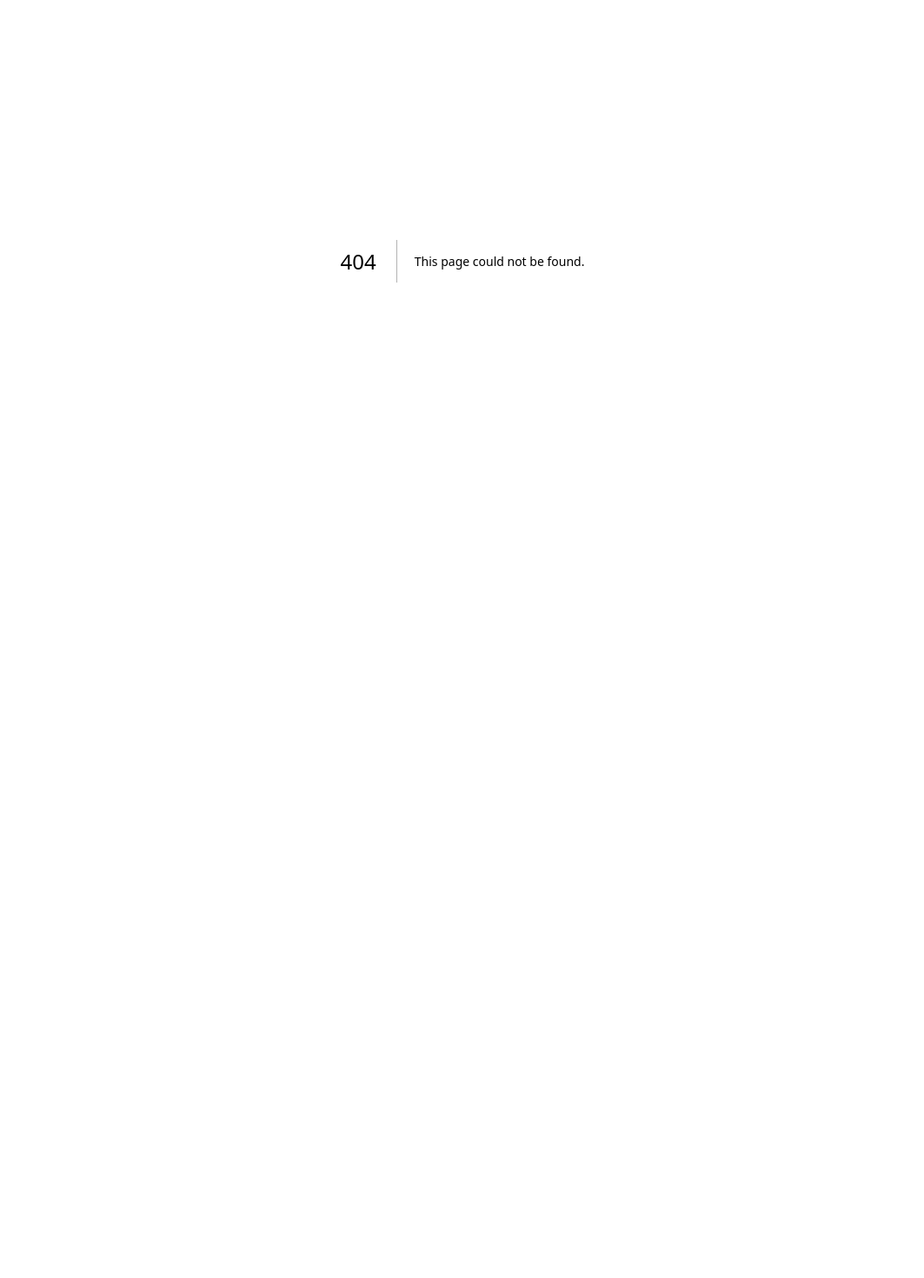
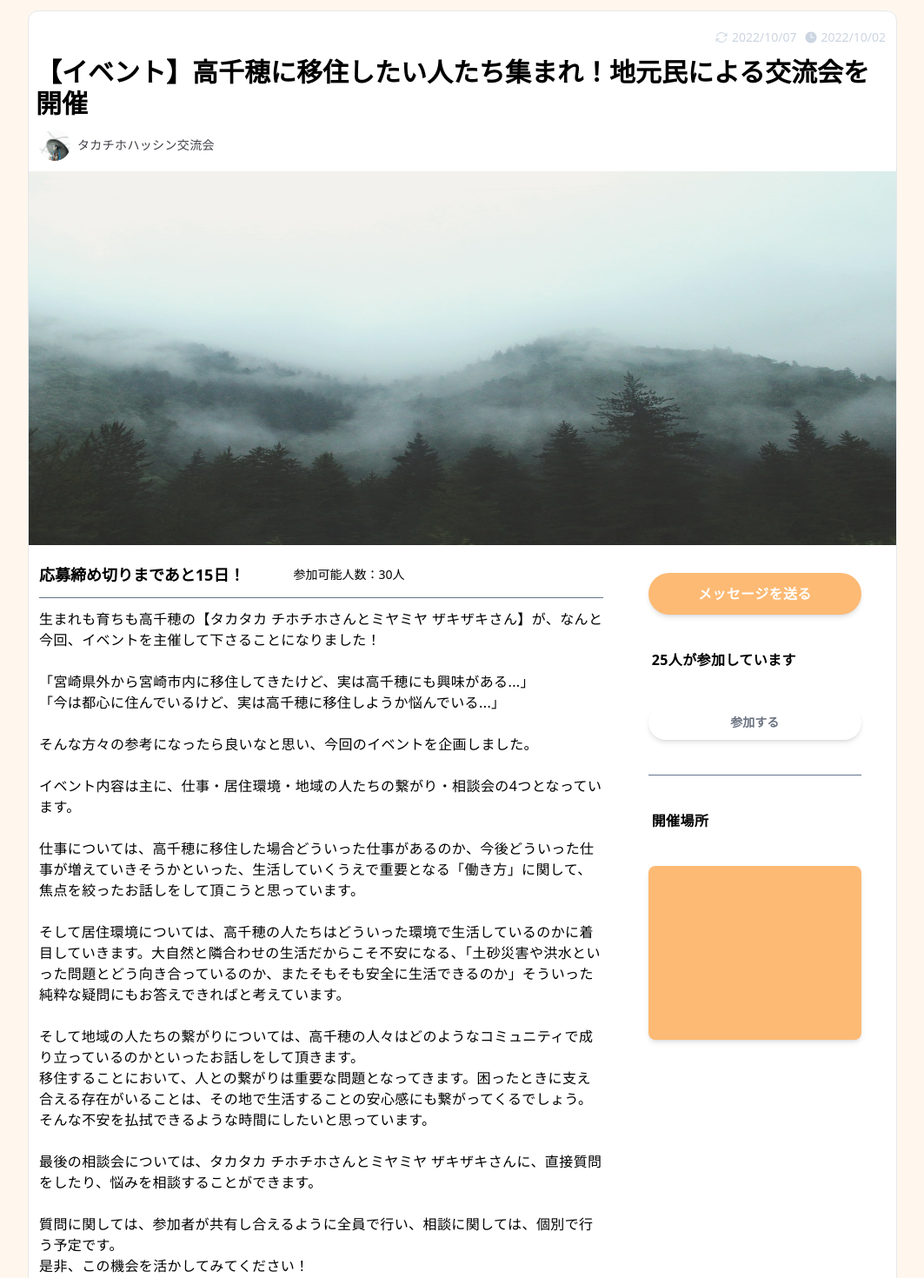
Before and after one commit to Naoki-Yuzu/miyazaki-event-app, a Next.js app: page /post-detail in a window 1280 px wide. Before the commit this address had no page. Shown: the part 100-1570 px from the top of the page at 87% size, without its empty margins (108-1171 px from the left). Before the commit the page ends 800 px from the top, so only its background shows below. Built offline with nearby package versions, Linux system fonts and the light colour scheme.

Commit message:
記事詳細ページの実装

```diff
--- a/components/post.tsx
+++ b/components/post.tsx
@@ -5,14 +5,14 @@ import React from 'react';
 const Post = ({thumbnail, title, userImage} : {thumbnail: string, title: string, userImage: string}) => {
   return (
     <div className="flex flex-col w-[300px] sm:w-[400px] items-center sm:min-h-[300px] bg-white rounded-xl overflow-hidden shadow-lg">
-      <Link href="/login">
+      <Link href="/post-detail">
         <Image src="/post-thumbnail.jpg" alt="thumbnail" height={180} width={400} className="h-[140px] sm:h-[180px] object-cover"/>
         <h1 className=" font-bold text-base sm:text-xl pt-1 px-1 tracking-wider">【暮らし】宮崎出身のカメラマンが自然豊かな西都原での生活を紹介</h1>
       </Link>
       <Link href="/" className="w-full">
         <div className="flex items-center gap-2 mx-1">
           <Image src="/user-image-miyazaki-hinata.jpg" alt="userImage"  className="w-[30px] h-[30px] object-cover rounded-full my-1"  height={30} width={30}/>
-          <p className="text-zinc-700 text-sm sm:text-base tracking-wider">宮崎 ヒナタ</p>
+          <p className="text-zinc-700 text-sm sm:text-base tracking-wide">宮崎 ヒナタ</p>
         </div>
       </Link>
       <p className="text-left w-full text-xs sm:text-sm text-slate-400 px-3 my-1 tracking-wide">6日前</p>
--- a/pages/index.tsx
+++ b/pages/index.tsx
@@ -16,7 +16,7 @@ const Home: NextPageWithLayout = () => {
       <div className="flex min-h-screen items-center py-12 sm:py-0 px-4 sm:px-64 justify-center sm:justify-between flex-wrap gap-12 sm:gap-0">
         {new Array(4).fill(null).map((_, index) => {
           return (
-            <Post thumbnail="dummyString" title="dummyString" userImage="dummyString" />
+            <Post thumbnail="dummyString" title="dummyString" userImage="dummyString" key={index}/>
           );
         })}
       </div>
--- /dev/null
+++ b/pages/post-detail.tsx
@@ -0,0 +1,105 @@
+import Image from 'next/image';
+import Link from 'next/link';
+import React, { ReactElement } from 'react';
+import Layout from '../components/layout';
+import { NextPageWithLayout } from './_app';
+import Button from '../components/button';
+import { ArrowPathIcon, ClockIcon } from '@heroicons/react/24/solid';
+
+const PostDetail: NextPageWithLayout = () => {
+  return (
+    <div className="flex justify-center relative">
+      <div className="my-12 bg-white w-[90%] sm:max-w-[1000px] flex flex-col rounded-xl border pb-7 sm:pb-0">
+        <div className="flex justify-end mt-5 gap-2 mr-3 mb-3">
+          <div className="flex items-center gap-1">
+            <ArrowPathIcon className="h-4 w-4 text-slate-300"/>
+            <p className="text-slate-300 text-xs sm:text-sm">2022/10/07</p>
+          </div>
+          <div className="flex items-center gap-1">
+            <ClockIcon className="h-4 w-4 text-slate-300"/>
+            <p className="text-slate-300 text-xs sm:text-sm">2022/10/02</p>
+          </div>
+        </div>
+        <h1 className="mx-2 text-xl sm:text-3xl font-semibold">【イベント】高千穂に移住したい人たち集まれ！地元民による交流会を開催</h1>
+        <Link href="/" className="w-full">
+          <div className="flex items-center gap-2 m-3">
+            <Image src="/user-image-miyazaki-hinata.jpg" alt="userImage"  className="sm:w-[36px] sm:h-[36px] w-6 h-6 object-cover rounded-full"  height={36} width={36}/>
+            <p className="text-zinc-700 text-xs sm:text-sm tracking-wide ">タカチホハッシン交流会</p>
+          </div>
+        </Link>
+        <Image src="/mountain.jpg" alt="thumnail" height={430} width={1000} className="w-full h-[200px] sm:h-[430px]"/>
+        <div className="flex">
+          <div className="w-full sm:w-[65%] my-5 mx-2 sm:mx-3 flex flex-col gap-3">
+            <div className="flex flex-col sm:flex-row sm:items-center gap-2 sm:gap-0">
+              <p className="text-base sm:text-lg font-bold  sm:mr-14">応募締め切りまであと15日！</p>
+              <p className="text-xs sm:text-sm ml-1 sm:ml-0">参加可能人数：30人</p>
+            </div>
+            <hr className="border-slate-500"/>
+            <p className="leading-loose tracking-wide text-sm sm:text-base">
+              生まれも育ちも高千穂の【タカタカ チホチホさんとミヤミヤ ザキザキさん】が、なんと今回、イベントを主催して下さることになりました！<br />
+              <br />
+              「宮崎県外から宮崎市内に移住してきたけど、実は高千穂にも興味がある...」<br />
+              「今は都心に住んでいるけど、実は高千穂に移住しようか悩んでいる...」<br />
+              <br />
+              そんな方々の参考になったら良いなと思い、今回のイベントを企画しました。<br />
+              <br />
+              イベント内容は主に、仕事・居住環境・地域の人たちの繋がり・相談会の4つとなっています。<br />
+              <br />
+              仕事については、高千穂に移住した場合どういった仕事があるのか、今後どういった仕事が増えていきそうかといった、生活していくうえで重要となる「働き方」に関して、焦点を絞ったお話しをして頂こうと思っています。<br />
+              <br />
+              そして居住環境については、高千穂の人たちはどういった環境で生活しているのかに着目していきます。大自然と隣合わせの生活だからこそ不安になる、「土砂災害や洪水といった問題とどう向き合っているのか、またそもそも安全に生活できるのか」そういった純粋な疑問にもお答えできればと考えています。<br />
+              <br />
+              そして地域の人たちの繋がりについては、高千穂の人々はどのようなコミュニティで成り立っているのかといったお話しをして頂きます。<br />
+              移住することにおいて、人との繋がりは重要な問題となってきます。困ったときに支え合える存在がいることは、その地で生活することの安心感にも繋がってくるでしょう。<br />
+              そんな不安を払拭できるような時間にしたいと思っています。<br />
+              <br />
+              最後の相談会については、タカタカ チホチホさんとミヤミヤ ザキザキさんに、直接質問をしたり、悩みを相談することができます。<br />
+              <br />
+              質問に関しては、参加者が共有し合えるように全員で行い、相談に関しては、個別で行う予定です。<br />
+              是非、この機会を活かしてみてください！<br />
+              <br />
+              場所は、宮崎駅より徒歩約10分、橘通りのATOMicaの会議室となります。<br />
+              Google Meetでオンライン上から参加することもできるので、直接足を運ぶことができない方でも気軽に参加できます！<br />
+              <br />
+              お二人のSNSは以下となっていますので、気になる方は覗いてみてください。<br />
+              <br />
+              タカタカ チホチホさん：https://twitter.com/demo_taka_chiho_demo<br />
+              ミヤミヤ ザキザキさん：https://twitter.com/demo_miya_zaki_demo<br />
+              <br />
+              何か気になることがありましたら、「メッセージを送る」よりいつでも相談ください。<br />
+              それでは、皆様と会えることを楽しみにしています！
+            </p>
+            <hr className="border-slate-500 sm:hidden"/>
+            <h3 className="sm:hidden text-base sm:text-lg font-bold mt-2">開催場所</h3>
+            <div className="w-[95%] bg-orange-300 h-[200px] shadow-md rounded-lg sm:hidden mx-auto mt-5"></div>
+          </div>
+          <div className="hidden flex-1 sm:flex flex-col gap-10 pt-8 px-10">
+            <Button className="text-white bg-orange-300 h-12 shadow-md tracking-wide">メッセージを送る</Button>
+            <p className="font-semibold pl-1 tracking-wide">25人が参加しています</p>
+            <Button className="text-gray-500 shadow-md border-slate-500 text-xs sm:text-sm">参加する</Button>
+            <hr className="border-slate-500"/>
+            <h3 className="font-semibold tracking-wide pl-1">開催場所</h3>
+            <div className="bg-orange-300 h-[200px] shadow-md rounded-lg"></div>
+          </div>
+        </div>
+      </div>
+      <div className="sm:hidden flex-1 flex flex-col fixed bottom-5 w-[95%] bg-white border py-4 rounded-xl shadow-md">
+        <div className="w-[90%] flex flex-col mx-auto gap-4">
+          <p className="text-sm font-semibold pl-1 tracking-wide w-full">25人が参加しています</p>
+          <Button className="text-gray-500 shadow-md border-slate-500 text-xs sm:text-sm w-full">参加する</Button>
+          <Button className="text-white bg-orange-300 h-11 text-sm shadow-md tracking-wide w-full">メッセージを送る</Button>
+        </div>
+      </div>
+    </div>
+  );
+};
+
+PostDetail.getLayout = function getLayout(page: ReactElement) {
+  return (
+    <Layout>
+      {page}
+    </Layout>
+  );
+}
+
+export default PostDetail;
```
Also changed, not shown: public/mountain.jpg (added).
